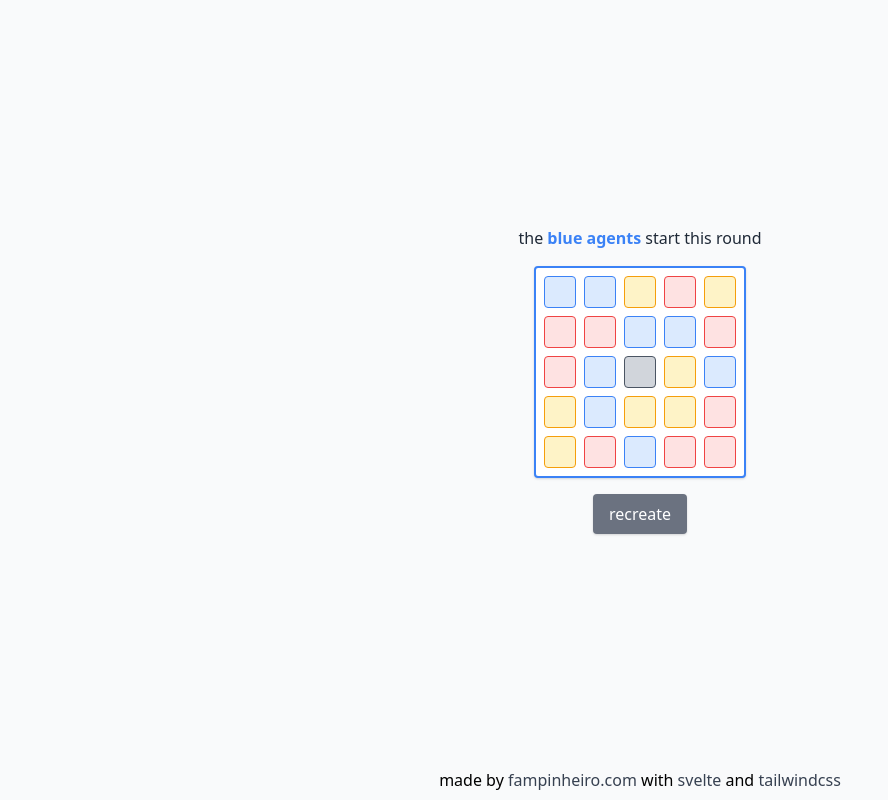
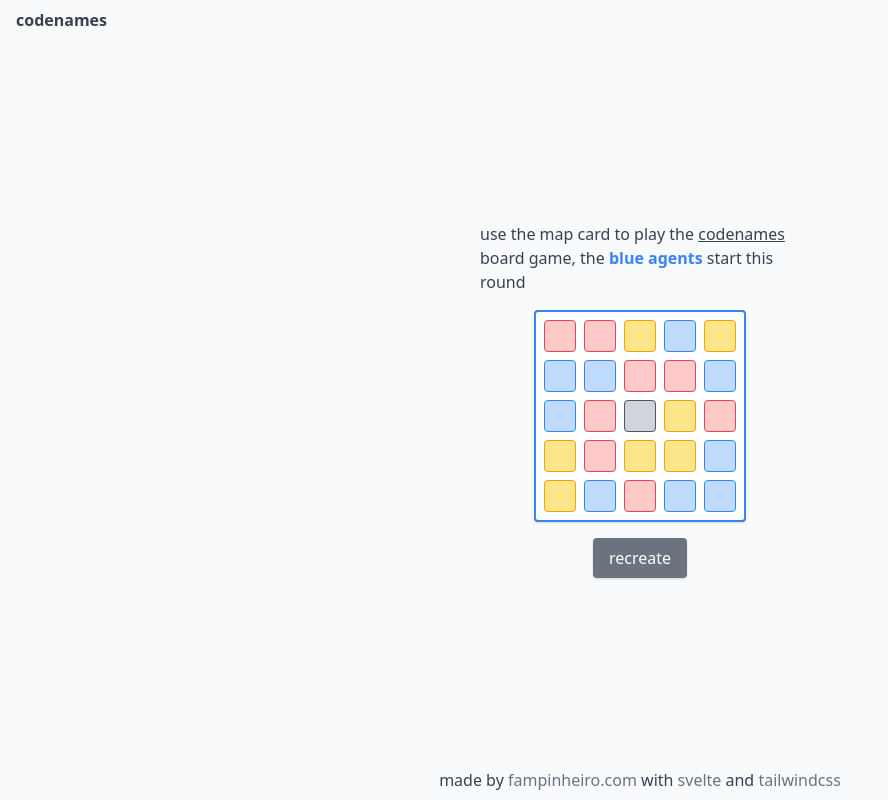
Before and after one commit to fampinheiro/codenames, a Svelte app: page /1 in a window 1280 px wide. Both pictures are taken after a click on the button "recreate". Shown: the whole page, without its empty margins (0-888 px from the left). Built offline with nearby package versions, Linux system fonts and the light colour scheme.

Commit message:
feat: render items with right color

```diff
--- a/rollup.config.js
+++ b/rollup.config.js
@@ -1,10 +1,10 @@
-import svelte from 'rollup-plugin-svelte';
-import commonjs from '@rollup/plugin-commonjs';
-import resolve from '@rollup/plugin-node-resolve';
-import preprocess from "svelte-preprocess"
-import livereload from 'rollup-plugin-livereload';
-import { terser } from 'rollup-plugin-terser';
-import css from 'rollup-plugin-css-only';
+import svelte from "rollup-plugin-svelte";
+import commonjs from "@rollup/plugin-commonjs";
+import resolve from "@rollup/plugin-node-resolve";
+import preprocess from "svelte-preprocess";
+import livereload from "rollup-plugin-livereload";
+import { terser } from "rollup-plugin-terser";
+import css from "rollup-plugin-css-only";
 
 const production = !process.env.ROLLUP_WATCH;
 
@@ -18,30 +18,34 @@ function serve() {
   return {
     writeBundle() {
       if (server) return;
-			server = require('child_process').spawn('npm', ['run', 'start', '--', '--dev'], {
-				stdio: ['ignore', 'inherit', 'inherit'],
-				shell: true
-			});
+      server = require("child_process").spawn(
+        "npm",
+        ["run", "start", "--", "--dev"],
+        {
+          stdio: ["ignore", "inherit", "inherit"],
+          shell: true,
+        }
+      );
 
-			process.on('SIGTERM', toExit);
-			process.on('exit', toExit);
-		}
+      process.on("SIGTERM", toExit);
+      process.on("exit", toExit);
+    },
   };
 }
 
 export default {
-	input: 'src/main.js',
+  input: "src/main.js",
   output: {
     sourcemap: true,
-		format: 'iife',
-		name: 'app',
-		file: 'public/build/bundle.js'
+    format: "iife",
+    name: "app",
+    file: "public/build/bundle.js",
   },
   plugins: [
     svelte({
       compilerOptions: {
         // enable run-time checks when not in production
-				dev: !production
+        dev: !production,
       },
       preprocess: preprocess({
         sourceMap: !production,
@@ -49,14 +53,14 @@ export default {
           plugins: [
             require(require.resolve("tailwindcss")),
             require(require.resolve("autoprefixer")),
-						require(require.resolve("postcss-nesting"))
-					]
-				}
-			})
+            require(require.resolve("postcss-nesting")),
+          ],
+        },
+      }),
     }),
     // we'll extract any component CSS out into
     // a separate file - better for performance
-		css({ output: 'bundle.css' }),
+    css({ output: "bundle.css" }),
 
     // If you have external dependencies installed from
     // npm, you'll most likely need these plugins. In
@@ -65,7 +69,7 @@ export default {
     // https://github.com/rollup/plugins/tree/master/packages/commonjs
     resolve({
       browser: true,
-			dedupe: ['svelte']
+      dedupe: ["svelte"],
     }),
     commonjs(),
 
@@ -75,13 +79,13 @@ export default {
 
     // Watch the `public` directory and refresh the
     // browser on changes when not in production
-		!production && livereload('public'),
+    !production && livereload("public"),
 
     // If we're building for production (npm run build
     // instead of npm run dev), minify
-		production && terser()
+    production && terser(),
   ],
   watch: {
-		clearScreen: false
-	}
+    clearScreen: false,
+  },
 };
--- a/src/components/Button.svelte
+++ b/src/components/Button.svelte
@@ -2,12 +2,8 @@
   export let onClick = () => {};
 </script>
 
-<style>
-  button {
-    @apply rounded shadow text-white py-2 px-4 bg-gray-500 hover:bg-gray-700 focus:outline-none focus:ring-2 focus:ring-offset-2 focus:ring-gray-500;
-  }
-</style>
-
-<button on:click={onClick}>
+<button
+  on:click={onClick}
+  class="rounded shadow text-white py-2 px-4 bg-gray-500 hover:bg-gray-700 focus:outline-none focus:ring-2 focus:ring-offset-2 focus:ring-gray-500">
   <slot />
 </button>
--- a/src/components/Card.svelte
+++ b/src/components/Card.svelte
@@ -5,13 +5,8 @@
   export let player;
 </script>
 
-<style>
-  ul {
-    @apply place-self-center border-2 bg-white rounded shadow p-2 grid grid-rows-5 grid-cols-5 gap-2;
-  }
-</style>
-
-<ul class="border-{player}-500">
+<ul
+  class="place-self-center border-2 bg-white rounded shadow p-2 grid grid-rows-5 grid-cols-5 gap-2 border-{player}-500">
   {#each grid as item}
     <Item {item} />
   {/each}
--- a/src/components/Item.svelte
+++ b/src/components/Item.svelte
@@ -9,19 +9,16 @@
 </script>
 
 <style>
-  li {
-    @apply h-8 w-8 rounded border;
-  }
   .red {
-    @apply border-red-500 bg-red-100;
+    @apply border-red-500 bg-red-200;
   }
 
   .blue {
-    @apply border-blue-500 bg-blue-100;
+    @apply border-blue-500 bg-blue-200;
   }
 
   .neutral {
-    @apply border-yellow-500 bg-yellow-100;
+    @apply border-yellow-500 bg-yellow-200;
   }
 
   .gameover {
@@ -30,8 +27,9 @@
 </style>
 
 <li
+  class="h-8 w-8 rounded border"
   class:neutral={item === '0'}
-  class:red={item === '1'}
-  class:blue={item === '2'}
+  class:blue={item === '1'}
+  class:red={item === '2'}
   class:gameover={item === '3'}
   aria-label={label[item]} />
--- a/src/components/Layout.svelte
+++ b/src/components/Layout.svelte
@@ -1,19 +1,26 @@
+<script>
+  import Link from "svelte-routing/src/Link.svelte";
+</script>
+
 <style>
   a {
-    @apply hover:text-gray-900 text-gray-700;
+    @apply hover:text-gray-900 text-gray-500;
   }
 </style>
 
-<div class="flex flex-col">
+<div class="flex flex-col text-gray-700">
+  <header class="py-2 px-4 font-bold">
+    <Link to="/">codenames</Link>
+  </header>
   <div class="flex-1 grid">
     <slot />
   </div>
-  <div class="text-center my-2 mx-4">
+  <footer class="text-center my-2 mx-4">
     made by
     <a href="https://fampinheiro.com">fampinheiro.com</a>
     with
     <a href="https://svelte.dev/">svelte</a>
     and
     <a href="https://tailwindcss.com/">tailwindcss</a>
-  </div>
+  </footer>
 </div>
--- a/src/pages/Card.svelte
+++ b/src/pages/Card.svelte
@@ -27,8 +27,14 @@
 
 <Layout>
   <div class="flex-1 grid place-items-center place-self-center gap-4 w-80">
-    <p class="text-gray-800">
-      the
+    <div>
+      <p>
+        use the map card to play the
+        <a
+          class="underline"
+          target="_blank"
+          href="https://en.wikipedia.org/wiki/Codenames_(board_game)">codenames</a>
+        board game, the
         <span
           class:red={player === 'red'}
           class:blue={player === 'blue'}
@@ -36,7 +42,10 @@
           agents</span>
         start this round
       </p>
+    </div>
     <Card {player} {grid} />
+    <div>
       <Button onClick={handleClick}>recreate</Button>
     </div>
+  </div>
 </Layout>
--- a/src/pages/Welcome.svelte
+++ b/src/pages/Welcome.svelte
@@ -12,9 +12,9 @@
 <Layout>
   <div class="place-self-center flex flex-col flex-center">
     <div class="w-80 my-4">
-      <p class="text-gray-900">
-        the "create" button generates a randomly map card with a 5×5 grid that
-        you can use to play the
+      <p>
+        the "create" button generates a random map card with a 5×5 grid that you
+        can use to play the
         <a
           class="underline"
           target="_blank"
```
Also changed, not shown: 1 other file (tests, documents, lock files or other folders). Lines whose indentation alone changed are shown as unchanged.
